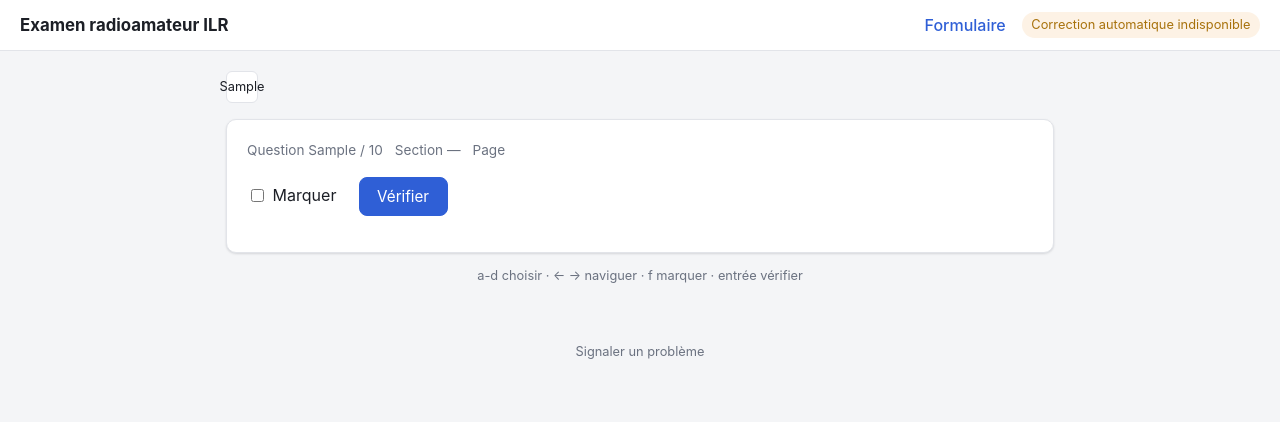
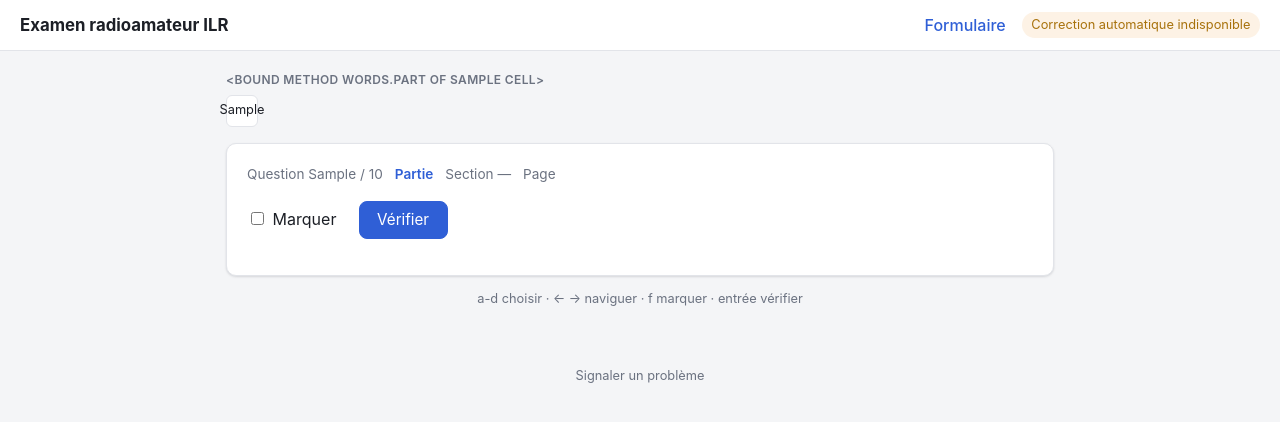
Before and after one commit to sgrimee/ham-trainer-lu, a FastAPI app: template app/templates/question.html in a window 1280 px wide. Shown: the top 422 px of the page. Run offline with FastAPI, Linux system fonts and the light colour scheme; the template is opened without the code that fills it: most values are stand-ins (such as "Sample title", 1, 10 or a date in 2020); parts of the project's set-up code (start-up, migrations or seed data) failed here and were passed over.

Commit message:
Group the question grid and review by exam part
The real exam is sat as three separate sessions, one per part
(technique/procedures/reglementation). Label the question navigator
grid and the results review list by part so candidates get used to
that structure while training, and add a short note on the exam-mode
selector explaining it.

Co-Authored-By: Claude Sonnet 5 <noreply@anthropic.com>
Claude-Session: https://claude.ai/code/session_01Trbn4RNU3fBDqsk2BPgvQE

```diff
--- a/app/i18n.py
+++ b/app/i18n.py
@@ -13,6 +13,7 @@ MESSAGES = {
         "choose_mode": "Mode",
         "mode_study": "Étude (correction immédiate)",
         "mode_exam": "Examen blanc",
+        "exam_sessions_note": "L'examen réel se déroule en 3 séances distinctes, une par partie.",
         "choose_language": "Langue des questions",
         "lang_fr": "Français", "lang_de": "Deutsch", "lang_both": "Les deux",
         "choose_section": "Section (optionnel)",
@@ -72,6 +73,7 @@ MESSAGES = {
         "choose_mode": "Modus",
         "mode_study": "Lernen (sofortige Korrektur)",
         "mode_exam": "Probeprüfung",
+        "exam_sessions_note": "Die echte Prüfung findet in 3 getrennten Sitzungen statt, eine pro Teil.",
         "choose_language": "Sprache der Fragen",
         "lang_fr": "Français", "lang_de": "Deutsch", "lang_both": "Beide",
         "choose_section": "Abschnitt (optional)",
--- a/app/main.py
+++ b/app/main.py
@@ -214,7 +214,7 @@ def show_question(request: Request, attempt_id: str, n: int):
         "response": resp, "grades": rows, "grades_by_item": {r["item_no"]: r for r in rows},
         "graded": graded, "read_only": read_only,
         "show_self_grade": show_self_grade, "weight": weight, "correct_letter": correct_letter,
-        "grid": session.grid_status(attempt["question_ids"], responses, grades),
+        "grid": session.grid_status(cat, attempt["question_ids"], responses, grades),
         "annotation": annotations_module.load().get(qid, {}),
         "submitted": bool(attempt["submitted_at"]),
         "saved": request.query_params.get("saved") == "1",
--- a/app/static/app.css
+++ b/app/static/app.css
@@ -79,9 +79,16 @@ textarea { max-width: 100%; }
 .grid-cell.status-partial { background: #fff7e0; color: var(--partial); }
 .grid-cell.status-ungraded { background: #f0f0f0; }
 .grid-cell.flagged { box-shadow: inset 0 0 0 2px #d97706; }
+.grid-part-label {
+  flex-basis: 100%; font-size: 0.75rem; font-weight: 600; text-transform: uppercase;
+  letter-spacing: 0.03em; color: var(--muted); margin-top: 0.5rem; padding-top: 0.4rem;
+  border-top: 1px solid var(--border);
+}
+.grid-part-label:first-child { margin-top: 0; padding-top: 0; border-top: none; }
 
 .question { background: var(--surface); border: 1px solid var(--border); border-radius: var(--radius); padding: 1.25rem; box-shadow: var(--shadow); }
 .q-meta { display: flex; flex-wrap: wrap; gap: 0.75rem; font-size: 0.85rem; color: var(--muted); margin-bottom: 0.5rem; }
+.q-meta .q-part { font-weight: 600; color: var(--accent); }
 .stem img, .open-item img { max-width: 100%; margin: 0.5rem 0; border-radius: 6px; }
 .stem p { margin: 0.3rem 0; }
 .stem { font-size: 1.05rem; margin-bottom: 1rem; }
@@ -133,6 +140,11 @@ textarea { max-width: 100%; }
 .section-breakdown td { padding: 0.3rem 0.5rem; border-bottom: 1px solid var(--border); }
 
 .review-item { border-top: 1px solid var(--border); padding-top: 1rem; margin-top: 1rem; }
+.review-part-heading {
+  font-size: 1rem; text-transform: uppercase; letter-spacing: 0.03em; color: var(--muted);
+  margin: 1.5rem 0 0.25rem; padding-bottom: 0.25rem; border-bottom: 2px solid var(--accent);
+}
+.review-part-heading:first-child { margin-top: 0; }
 .references { margin-top: 0.5rem; font-size: 0.85rem; }
 
 .appendix-page { max-width: 900px; margin: 0 auto; padding: 1rem; }
--- a/app/templates/home.html
+++ b/app/templates/home.html
@@ -40,6 +40,7 @@
       <legend>{{ t(ui, 'choose_mode') }}</legend>
       <label class="choice"><input type="radio" name="mode" value="study" {% if prefs.mode == 'study' %}checked{% endif %}> {{ t(ui, 'mode_study') }}</label>
       <label class="choice"><input type="radio" name="mode" value="exam" {% if prefs.mode == 'exam' %}checked{% endif %}> {{ t(ui, 'mode_exam') }}</label>
+      <p class="hint" style="text-align: left; margin: 0.3rem 0 0;">{{ t(ui, 'exam_sessions_note') }}</p>
     </fieldset>
 
     <fieldset>
--- a/app/templates/question.html
+++ b/app/templates/question.html
@@ -5,6 +5,9 @@
 
 <nav class="grid-nav">
   {% for cell in grid %}
+    {% if loop.first or cell.part != grid[loop.index0 - 1].part %}
+    <span class="grid-part-label">{{ t(ui, cell.part) }}</span>
+    {% endif %}
     {% if attempt.mode == 'exam' and not read_only %}
     <button type="submit" form="answer-form" name="goto" value="{{ cell.n }}"
        class="grid-cell status-{{ cell.status }}{% if cell.flagged %} flagged{% endif %}{% if cell.n == n %} current{% endif %}">{{ cell.n }}</button>
@@ -18,6 +21,7 @@
 <article class="question">
   <header class="q-meta">
     <span>{{ t(ui, 'question_of', n=n, total=total) }}</span>
+    <span class="q-part">{{ t(ui, 'part') }} {{ t(ui, q.part) }}</span>
     <span>{{ t(ui, 'section_label') }} {{ q.section }} — {{ q.section_fr }}</span>
     <span>{{ t(ui, 'page_label') }} {{ q.page }}</span>
     <span>{{ q.tags|join(', ') }}</span>
--- a/app/templates/results.html
+++ b/app/templates/results.html
@@ -50,6 +50,9 @@
     {% set weight = row.weight %}
     {% set show_self_grade = row.show_self_grade %}
     {% set annotation = row.annotation %}
+    {% if loop.first or q.part != rows[loop.index0 - 1].q.part %}
+    <h2 class="review-part-heading">{{ t(ui, 'part') }} — {{ t(ui, q.part) }}</h2>
+    {% endif %}
     <article class="review-item">
       <header class="q-meta">
         <span>#{{ loop.index }}</span>
```
Also changed, not shown: app/session.py (+7 -1 lines).
